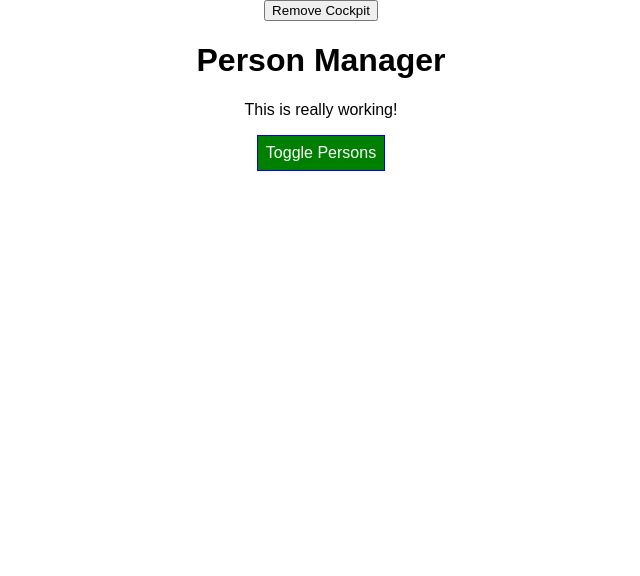
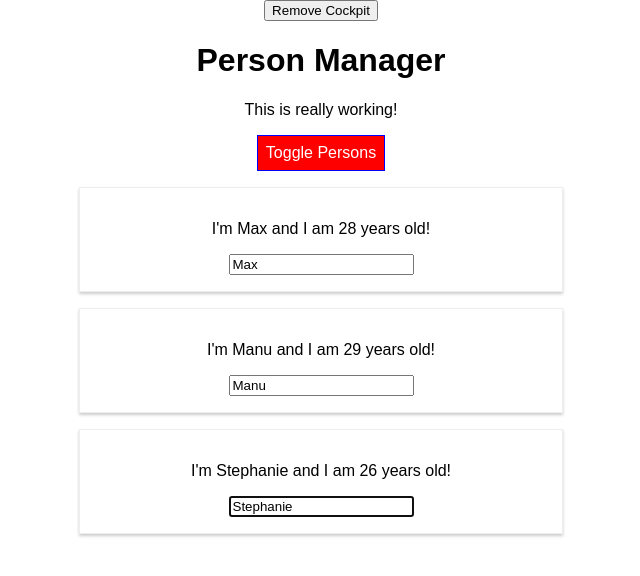
Before and after one commit to MiftahulxHuda/react-complete-guide, a React app in the folder 05_styling-react-components-elements/: page / in a window 1280 px wide. Shown: the top 576 px of the page, without its empty margins (319-959 px from the left). Built offline with nearby package versions, Linux system fonts and the light colour scheme.

Commit message:
Section 7 - 28. Refs with React Hooks

```diff
--- a/05_styling-react-components-elements/src/components/Cockpit/Cockpit.js
+++ b/05_styling-react-components-elements/src/components/Cockpit/Cockpit.js
@@ -1,13 +1,16 @@
-import React, { useEffect } from 'react';
+import React, { useEffect, useRef } from 'react';
 import classes from './Cockpit.module.css';
 
 const Cockpit = (props) => {
+    const toggleBtnRef = useRef(null);
+
     useEffect(() => {
         console.log('[Cockpit.js] useEffect');
         // Http request...
-        setTimeout(() => {
-            alert('Saved data to cloud!');
-        }, 1000);
+        // setTimeout(() => {
+        //     alert('Saved data to cloud!');
+        // }, 1000);
+        toggleBtnRef.current.click();
         return () => {
             console.log('[Cockpit.js] cleanup work in useEffect');
         };
@@ -39,7 +42,7 @@
         <div className={classes.Cockpit}>
             <h1>{props.title}</h1>
             <p className={assignedClasses.join(' ')}>This is really working!</p>
-            <button className={btnClass} onClick={props.clicked}>
+            <button ref={toggleBtnRef} className={btnClass} onClick={props.clicked}>
                 Toggle Persons
             </button>
         </div>
```
